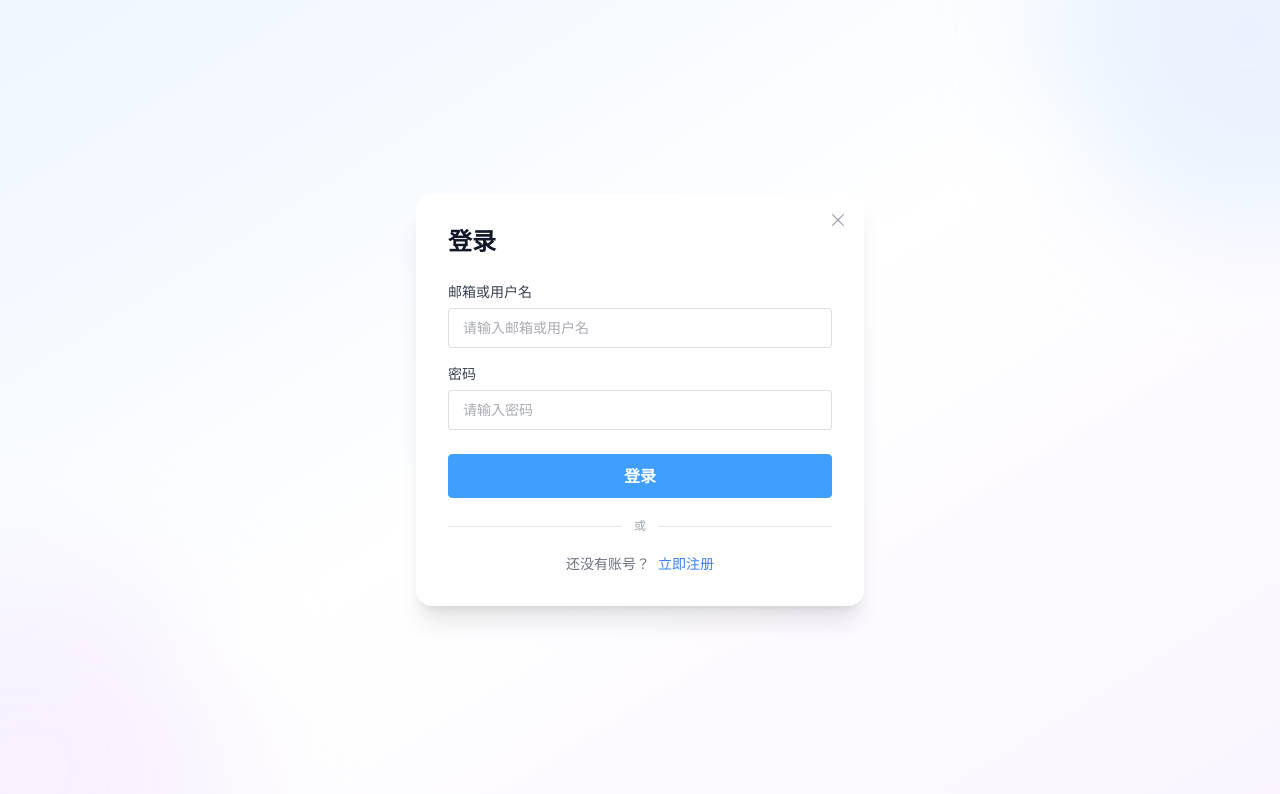
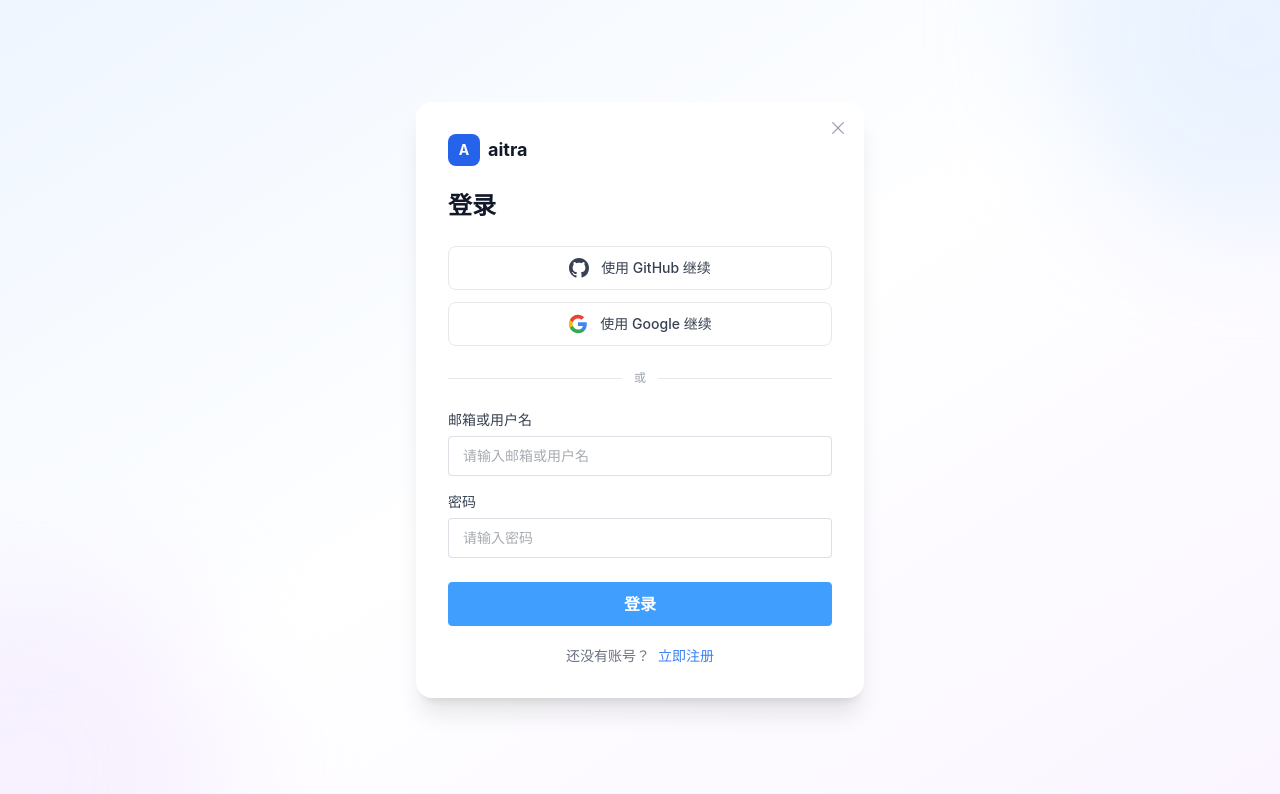
Before and after one commit to aitra-ai/aitra-portal, a Vue app: page /login in a window 1280 px wide. Shown: the top 794 px of the page. Built offline with nearby package versions, Linux system fonts and the light colour scheme; no server answers.

Commit message:
feat: rebrand to aitra, add Google/GitHub OAuth on login+register, add /callback route

```diff
--- a/src/locales/en.ts
+++ b/src/locales/en.ts
@@ -62,10 +62,14 @@ export default {
     noAccount: "Don't have an account?",
     register: 'Sign up',
     or: 'Or continue with',
+    github: 'Continue with GitHub',
+    google: 'Continue with Google',
   },
   register: {
     title: 'Create Account',
-    subtitle: 'Register with your email to get started',
+    subtitle: 'Sign up with email or a third-party account',
+    github: 'Sign up with GitHub',
+    google: 'Sign up with Google',
     email: 'Email Address',
     emailPlaceholder: 'Enter your email',
     emailInvalid: 'Please enter a valid email address',
@@ -139,6 +143,11 @@ export default {
     endpoint: 'Endpoint',
     name: 'Name',
   },
+  callback: {
+    processing: 'Processing login, please wait...',
+    failed: 'Login Failed',
+    backToLogin: 'Back to Login',
+  },
   common: {
     loading: 'Loading...',
     error: 'Failed to load',
--- a/src/locales/zh.ts
+++ b/src/locales/zh.ts
@@ -62,10 +62,14 @@ export default {
     noAccount: '还没有账号？',
     register: '立即注册',
     or: '或',
+    github: '使用 GitHub 继续',
+    google: '使用 Google 继续',
   },
   register: {
     title: '创建账号',
-    subtitle: '使用邮箱注册，开始使用 CSG 平台',
+    subtitle: '使用邮箱或第三方账号注册',
+    github: '使用 GitHub 注册',
+    google: '使用 Google 注册',
     email: '邮箱地址',
     emailPlaceholder: '请输入邮箱',
     emailInvalid: '请输入有效的邮箱地址',
@@ -139,6 +143,11 @@ export default {
     endpoint: '接入点',
     name: '名称',
   },
+  callback: {
+    processing: '正在处理登录，请稍候...',
+    failed: '登录失败',
+    backToLogin: '返回登录',
+  },
   common: {
     loading: '加载中...',
     error: '加载失败',
--- a/src/router/index.ts
+++ b/src/router/index.ts
@@ -20,6 +20,12 @@ const router = createRouter({
       path: '/register',
       name: 'register',
       component: () => import('../views/RegisterView.vue'),
+      meta: { public: true },
+    },
+    {
+      path: '/callback',
+      name: 'callback',
+      component: () => import('../views/CallbackView.vue'),
       meta: { public: true },
     },
     {
--- a/src/views/HomeView.vue
+++ b/src/views/HomeView.vue
@@ -8,7 +8,7 @@
           <div class="w-8 h-8 bg-blue-600 rounded-lg flex items-center justify-center">
             <span class="text-white font-bold text-sm">C</span>
           </div>
-          <span class="font-bold text-lg text-gray-900">CSG Portal</span>
+          <span class="font-bold text-lg text-gray-900">aitra</span>
         </div>
 
         <!-- Nav links -->
@@ -148,7 +148,7 @@
 
     <!-- Footer -->
     <footer class="py-8 border-t border-gray-100 text-center text-sm text-gray-400">
-      © {{ new Date().getFullYear() }} CSG Portal · Powered by OpenCSG
+      © {{ new Date().getFullYear() }} aitra · Powered by OpenCSG
     </footer>
   </div>
 </template>
--- a/src/views/LayoutView.vue
+++ b/src/views/LayoutView.vue
@@ -7,7 +7,7 @@
         <div class="w-8 h-8 bg-blue-500 rounded-lg flex items-center justify-center shrink-0">
           <span class="font-bold text-sm">C</span>
         </div>
-        <span class="font-semibold text-base">CSG Portal</span>
+        <span class="font-semibold text-base">aitra</span>
       </div>
 
       <!-- Nav -->
--- a/src/views/LoginView.vue
+++ b/src/views/LoginView.vue
@@ -1,15 +1,11 @@
 <template>
-  <!-- Full-screen backdrop -->
   <div class="min-h-screen bg-gradient-to-br from-blue-50 via-white to-purple-50 flex items-center justify-center px-4">
-    <!-- Background blobs -->
     <div class="fixed inset-0 overflow-hidden pointer-events-none">
       <div class="absolute -top-40 -right-40 w-96 h-96 bg-blue-100 rounded-full blur-3xl opacity-60" />
       <div class="absolute -bottom-40 -left-40 w-96 h-96 bg-purple-100 rounded-full blur-3xl opacity-60" />
     </div>
 
-    <!-- Card -->
     <div class="relative bg-white rounded-2xl shadow-xl w-full max-w-md p-8">
-      <!-- Close / back to home -->
       <button
         class="absolute top-4 right-4 text-gray-400 hover:text-gray-600 transition-colors"
         @click="router.push('/')"
@@ -17,20 +13,56 @@
         <el-icon :size="20"><Close /></el-icon>
       </button>
 
+      <!-- Logo -->
+      <div class="flex items-center gap-2 mb-6">
+        <div class="w-8 h-8 bg-blue-600 rounded-lg flex items-center justify-center">
+          <span class="text-white font-bold text-sm">A</span>
+        </div>
+        <span class="font-bold text-lg text-gray-900">aitra</span>
+      </div>
+
       <h2 class="text-2xl font-bold text-gray-900 mb-6">{{ t('login.title') }}</h2>
 
+      <!-- Social login -->
+      <div class="space-y-3 mb-6">
+        <button
+          class="w-full flex items-center justify-center gap-3 h-11 rounded-lg border border-gray-200 bg-white hover:bg-gray-50 transition-colors text-sm font-medium text-gray-700"
+          @click="oauthLogin('github')"
+        >
+          <svg class="w-5 h-5" viewBox="0 0 24 24" fill="currentColor">
+            <path d="M12 0C5.37 0 0 5.37 0 12c0 5.31 3.435 9.795 8.205 11.385.6.105.825-.255.825-.57 0-.285-.015-1.23-.015-2.235-3.015.555-3.795-.735-4.035-1.41-.135-.345-.72-1.41-1.23-1.695-.42-.225-1.02-.78-.015-.795.945-.015 1.62.87 1.845 1.23 1.08 1.815 2.805 1.305 3.495.99.105-.78.42-1.305.765-1.605-2.67-.3-5.46-1.335-5.46-5.925 0-1.305.465-2.385 1.23-3.225-.12-.3-.54-1.53.12-3.18 0 0 1.005-.315 3.3 1.23.96-.27 1.98-.405 3-.405s2.04.135 3 .405c2.295-1.56 3.3-1.23 3.3-1.23.66 1.65.24 2.88.12 3.18.765.84 1.23 1.905 1.23 3.225 0 4.605-2.805 5.625-5.475 5.925.435.375.81 1.095.81 2.22 0 1.605-.015 2.895-.015 3.3 0 .315.225.69.825.57A12.02 12.02 0 0 0 24 12c0-6.63-5.37-12-12-12z"/>
+          </svg>
+          {{ t('login.github') }}
+        </button>
+
+        <button
+          class="w-full flex items-center justify-center gap-3 h-11 rounded-lg border border-gray-200 bg-white hover:bg-gray-50 transition-colors text-sm font-medium text-gray-700"
+          @click="oauthLogin('google')"
+        >
+          <svg class="w-5 h-5" viewBox="0 0 24 24">
+            <path d="M22.56 12.25c0-.78-.07-1.53-.2-2.25H12v4.26h5.92c-.26 1.37-1.04 2.53-2.21 3.31v2.77h3.57c2.08-1.92 3.28-4.74 3.28-8.09z" fill="#4285F4"/>
+            <path d="M12 23c2.97 0 5.46-.98 7.28-2.66l-3.57-2.77c-.98.66-2.23 1.06-3.71 1.06-2.86 0-5.29-1.93-6.16-4.53H2.18v2.84C3.99 20.53 7.7 23 12 23z" fill="#34A853"/>
+            <path d="M5.84 14.09c-.22-.66-.35-1.36-.35-2.09s.13-1.43.35-2.09V7.07H2.18C1.43 8.55 1 10.22 1 12s.43 3.45 1.18 4.93l2.85-2.22.81-.62z" fill="#FBBC05"/>
+            <path d="M12 5.38c1.62 0 3.06.56 4.21 1.64l3.15-3.15C17.45 2.09 14.97 1 12 1 7.7 1 3.99 3.47 2.18 7.07l3.66 2.84c.87-2.6 3.3-4.53 6.16-4.53z" fill="#EA4335"/>
+          </svg>
+          {{ t('login.google') }}
+        </button>
+      </div>
+
+      <!-- Divider -->
+      <div class="flex items-center gap-3 mb-6">
+        <div class="flex-1 h-px bg-gray-200" />
+        <span class="text-xs text-gray-400">{{ t('login.or') }}</span>
+        <div class="flex-1 h-px bg-gray-200" />
+      </div>
+
+      <!-- Email form -->
       <el-form :model="form" :rules="rules" ref="formRef" @submit.prevent="handleLogin">
-        <!-- Username / Email -->
         <el-form-item prop="login_name" class="mb-4">
           <div class="text-sm text-gray-700 font-medium mb-1.5">{{ t('login.usernameOrEmail') }}</div>
-          <el-input
-            v-model="form.login_name"
-            :placeholder="t('login.usernameOrEmailPlaceholder')"
-            size="large"
-          />
+          <el-input v-model="form.login_name" :placeholder="t('login.usernameOrEmailPlaceholder')" size="large" />
         </el-form-item>
 
-        <!-- Password -->
         <el-form-item prop="password" class="mb-2">
           <div class="text-sm text-gray-700 font-medium mb-1.5">{{ t('login.password') }}</div>
           <el-input
@@ -56,15 +88,7 @@
         </el-button>
       </el-form>
 
-      <!-- Divider -->
-      <div class="flex items-center gap-3 my-5">
-        <div class="flex-1 h-px bg-gray-200" />
-        <span class="text-xs text-gray-400">{{ t('login.or') }}</span>
-        <div class="flex-1 h-px bg-gray-200" />
-      </div>
-
-      <!-- Register link -->
-      <div class="text-center text-sm text-gray-500">
+      <div class="text-center text-sm text-gray-500 mt-5">
         {{ t('login.noAccount') }}
         <router-link to="/register" class="text-blue-500 hover:text-blue-600 font-medium ml-1">
           {{ t('login.register') }}
@@ -79,6 +103,7 @@ import { ref, reactive } from 'vue'
 import { useRouter } from 'vue-router'
 import { useI18n } from 'vue-i18n'
 import { useAuthStore } from '../stores/auth'
+import { getOAuthUrl } from '../api/casdoor'
 
 const { t } = useI18n()
 const router = useRouter()
@@ -87,12 +112,14 @@ const auth = useAuthStore()
 const formRef = ref()
 const loading = ref(false)
 const errorMsg = ref('')
-
 const form = reactive({ login_name: '', password: '' })
-
 const rules = {
   login_name: [{ required: true, message: ' ', trigger: 'blur' }],
   password: [{ required: true, message: ' ', trigger: 'blur' }],
+}
+
+function oauthLogin(provider: 'github' | 'google') {
+  window.location.href = getOAuthUrl(provider)
 }
 
 async function handleLogin() {
@@ -102,7 +129,7 @@ async function handleLogin() {
     errorMsg.value = ''
     try {
       await auth.login(form)
-      router.push('/models')
+      router.push('/app/models')
     } catch {
       errorMsg.value = t('login.error')
     } finally {
--- a/src/views/RegisterView.vue
+++ b/src/views/RegisterView.vue
@@ -14,8 +14,49 @@
         <el-icon :size="20"><Close /></el-icon>
       </button>
 
+      <!-- Logo -->
+      <div class="flex items-center gap-2 mb-5">
+        <div class="w-8 h-8 bg-blue-600 rounded-lg flex items-center justify-center">
+          <span class="text-white font-bold text-sm">A</span>
+        </div>
+        <span class="font-bold text-lg text-gray-900">aitra</span>
+      </div>
+
       <h2 class="text-2xl font-bold text-gray-900 mb-1">{{ t('register.title') }}</h2>
-      <p class="text-sm text-gray-500 mb-6">{{ t('register.subtitle') }}</p>
+      <p class="text-sm text-gray-500 mb-5">{{ t('register.subtitle') }}</p>
+
+      <!-- Social register -->
+      <div v-if="!success" class="space-y-3 mb-5">
+        <button
+          class="w-full flex items-center justify-center gap-3 h-11 rounded-lg border border-gray-200 bg-white hover:bg-gray-50 transition-colors text-sm font-medium text-gray-700"
+          @click="oauthLogin('github')"
+        >
+          <svg class="w-5 h-5" viewBox="0 0 24 24" fill="currentColor">
+            <path d="M12 0C5.37 0 0 5.37 0 12c0 5.31 3.435 9.795 8.205 11.385.6.105.825-.255.825-.57 0-.285-.015-1.23-.015-2.235-3.015.555-3.795-.735-4.035-1.41-.135-.345-.72-1.41-1.23-1.695-.42-.225-1.02-.78-.015-.795.945-.015 1.62.87 1.845 1.23 1.08 1.815 2.805 1.305 3.495.99.105-.78.42-1.305.765-1.605-2.67-.3-5.46-1.335-5.46-5.925 0-1.305.465-2.385 1.23-3.225-.12-.3-.54-1.53.12-3.18 0 0 1.005-.315 3.3 1.23.96-.27 1.98-.405 3-.405s2.04.135 3 .405c2.295-1.56 3.3-1.23 3.3-1.23.66 1.65.24 2.88.12 3.18.765.84 1.23 1.905 1.23 3.225 0 4.605-2.805 5.625-5.475 5.925.435.375.81 1.095.81 2.22 0 1.605-.015 2.895-.015 3.3 0 .315.225.69.825.57A12.02 12.02 0 0 0 24 12c0-6.63-5.37-12-12-12z"/>
+          </svg>
+          {{ t('register.github') }}
+        </button>
+
+        <button
+          class="w-full flex items-center justify-center gap-3 h-11 rounded-lg border border-gray-200 bg-white hover:bg-gray-50 transition-colors text-sm font-medium text-gray-700"
+          @click="oauthLogin('google')"
+        >
+          <svg class="w-5 h-5" viewBox="0 0 24 24">
+            <path d="M22.56 12.25c0-.78-.07-1.53-.2-2.25H12v4.26h5.92c-.26 1.37-1.04 2.53-2.21 3.31v2.77h3.57c2.08-1.92 3.28-4.74 3.28-8.09z" fill="#4285F4"/>
+            <path d="M12 23c2.97 0 5.46-.98 7.28-2.66l-3.57-2.77c-.98.66-2.23 1.06-3.71 1.06-2.86 0-5.29-1.93-6.16-4.53H2.18v2.84C3.99 20.53 7.7 23 12 23z" fill="#34A853"/>
+            <path d="M5.84 14.09c-.22-.66-.35-1.36-.35-2.09s.13-1.43.35-2.09V7.07H2.18C1.43 8.55 1 10.22 1 12s.43 3.45 1.18 4.93l2.85-2.22.81-.62z" fill="#FBBC05"/>
+            <path d="M12 5.38c1.62 0 3.06.56 4.21 1.64l3.15-3.15C17.45 2.09 14.97 1 12 1 7.7 1 3.99 3.47 2.18 7.07l3.66 2.84c.87-2.6 3.3-4.53 6.16-4.53z" fill="#EA4335"/>
+          </svg>
+          {{ t('register.google') }}
+        </button>
+      </div>
+
+      <!-- Divider -->
+      <div v-if="!success" class="flex items-center gap-3 mb-5">
+        <div class="flex-1 h-px bg-gray-200" />
+        <span class="text-xs text-gray-400">{{ t('login.or') }}</span>
+        <div class="flex-1 h-px bg-gray-200" />
+      </div>
 
       <!-- Success state -->
       <div v-if="success" class="text-center py-6">
@@ -134,10 +175,14 @@ import { ref, reactive } from 'vue'
 import { useRouter } from 'vue-router'
 import { useI18n } from 'vue-i18n'
 import { ElMessage } from 'element-plus'
-import { sendEmailCode, signupWithEmail } from '../api/casdoor'
+import { sendEmailCode, signupWithEmail, getOAuthUrl } from '../api/casdoor'
 
 const { t } = useI18n()
 const router = useRouter()
+
+function oauthLogin(provider: 'github' | 'google') {
+  window.location.href = getOAuthUrl(provider)
+}
 
 const formRef = ref()
 const sendingCode = ref(false)
```
Also changed, not shown: src/api/casdoor.ts (+18 -1 lines), src/views/CallbackView.vue (added, +62 -0 lines).
